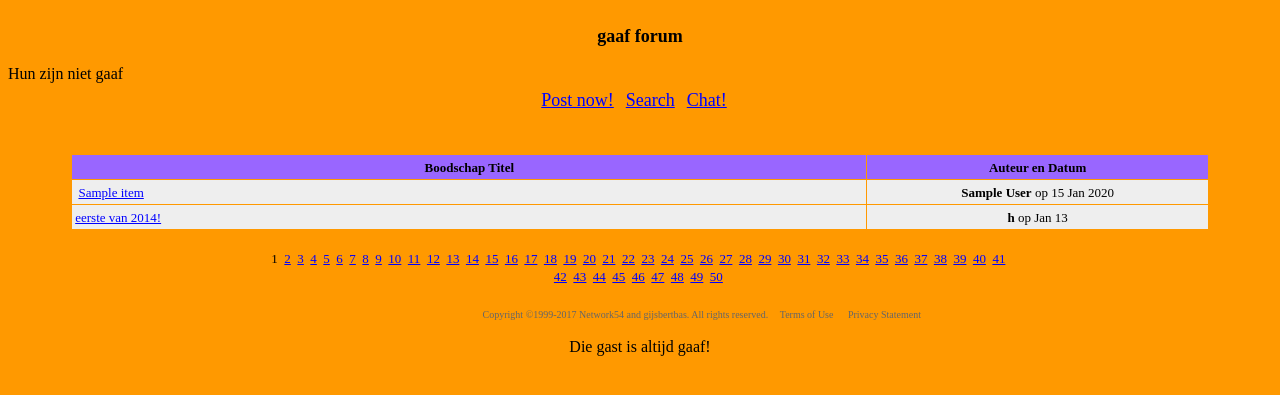
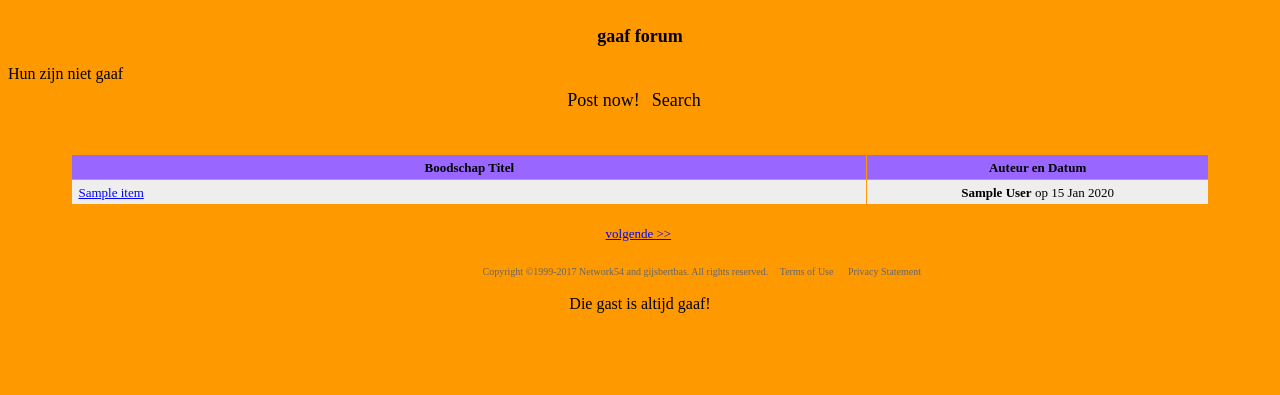
Before and after one commit to Gijsbertbas/forum, a Django app: template forumreborn/forum/templates/forumindex.html in a window 1280 px wide. Shown: the top 395 px of the page. Run offline with Django 3.2, Linux system fonts and the light colour scheme; the template is opened without the code that fills it: most values are stand-ins (such as "Sample title", 1, 10 or a date in 2020).

Commit message:
further updates: message inspection spider and built page indexing

```diff
--- a/forumreborn/forum/templates/forumindex.html
+++ b/forumreborn/forum/templates/forumindex.html
@@ -21,9 +21,8 @@ Hun zijn niet gaaf
 <center>
  <table cellpadding=5>
   <tr>
-   <td align=center><font face="century gothic"  size="+1" ><a href="http://www.network54.com/Forum/95272/post" rel="nofollow">Post now!</a></font></td>
-   <td align=center><font face="century gothic"  size="+1" ><a href="http://www.network54.com/Forum/95272/search">Search</a></font></td>
-   <td align=center><font face="century gothic"  size="+1" ><a href="/Chat/47654">Chat!</a></font></td>
+   <td align=center><font face="century gothic"  size="+1" >Post now!</font></td>
+   <td align=center><font face="century gothic"  size="+1" >Search</font></td>
    <td align=center><font face="century gothic"  size="+1" ></font></td>
   </tr>
  </table>
@@ -45,10 +44,6 @@ Hun zijn niet gaaf
    op {{ item.timestamp|date:"d M Y" }}</font></td>
   </tr>
   {% endfor %}
-  <tr>
-   <td bgcolor=EEEEEE width=70%><font face="century gothic"  size="-1" ><a href="http://www.network54.com/Forum/95272/message/1389628889/eerste+van+2014%21">eerste van 2014!</a></font></td>
-   <td bgcolor=EEEEEE width=30% align=center><font face="century gothic"  size="-1" ><b>h</b> op Jan 13</font></td>
-  </tr>
  </table>
 </center>
 
@@ -56,56 +51,12 @@ Hun zijn niet gaaf
 <center>
 <table border=0 width=60%>
 <tr>
-    <td align=center><font face="century gothic"  size="-1" >1&nbsp;
-    <a href="http://www.network54.com/Forum/95272/page-2">2</a>&nbsp;
-    <a href="http://www.network54.com/Forum/95272/page-3">3</a>&nbsp;
-    <a href="http://www.network54.com/Forum/95272/page-4">4</a>&nbsp;
-    <a href="http://www.network54.com/Forum/95272/page-5">5</a>&nbsp;
-    <a href="http://www.network54.com/Forum/95272/page-6">6</a>&nbsp;
-    <a href="http://www.network54.com/Forum/95272/page-7">7</a>&nbsp;
-    <a href="http://www.network54.com/Forum/95272/page-8">8</a>&nbsp;
-    <a href="http://www.network54.com/Forum/95272/page-9">9</a>&nbsp;
-    <a href="http://www.network54.com/Forum/95272/page-10">10</a>&nbsp;
-    <a href="http://www.network54.com/Forum/95272/page-11">11</a>&nbsp;
-    <a href="http://www.network54.com/Forum/95272/page-12">12</a>&nbsp;
-    <a href="http://www.network54.com/Forum/95272/page-13">13</a>&nbsp;
-    <a href="http://www.network54.com/Forum/95272/page-14">14</a>&nbsp;
-    <a href="http://www.network54.com/Forum/95272/page-15">15</a>&nbsp;
-    <a href="http://www.network54.com/Forum/95272/page-16">16</a>&nbsp;
-    <a href="http://www.network54.com/Forum/95272/page-17">17</a>&nbsp;
-    <a href="http://www.network54.com/Forum/95272/page-18">18</a>&nbsp;
-    <a href="http://www.network54.com/Forum/95272/page-19">19</a>&nbsp;
-    <a href="http://www.network54.com/Forum/95272/page-20">20</a>&nbsp;
-    <a href="http://www.network54.com/Forum/95272/page-21">21</a>&nbsp;
-    <a href="http://www.network54.com/Forum/95272/page-22">22</a>&nbsp;
-    <a href="http://www.network54.com/Forum/95272/page-23">23</a>&nbsp;
-    <a href="http://www.network54.com/Forum/95272/page-24">24</a>&nbsp;
-    <a href="http://www.network54.com/Forum/95272/page-25">25</a>&nbsp;
-    <a href="http://www.network54.com/Forum/95272/page-26">26</a>&nbsp;
-    <a href="http://www.network54.com/Forum/95272/page-27">27</a>&nbsp;
-    <a href="http://www.network54.com/Forum/95272/page-28">28</a>&nbsp;
-    <a href="http://www.network54.com/Forum/95272/page-29">29</a>&nbsp;
-    <a href="http://www.network54.com/Forum/95272/page-30">30</a>&nbsp;
-    <a href="http://www.network54.com/Forum/95272/page-31">31</a>&nbsp;
-    <a href="http://www.network54.com/Forum/95272/page-32">32</a>&nbsp;
-    <a href="http://www.network54.com/Forum/95272/page-33">33</a>&nbsp;
-    <a href="http://www.network54.com/Forum/95272/page-34">34</a>&nbsp;
-    <a href="http://www.network54.com/Forum/95272/page-35">35</a>&nbsp;
-    <a href="http://www.network54.com/Forum/95272/page-36">36</a>&nbsp;
-    <a href="http://www.network54.com/Forum/95272/page-37">37</a>&nbsp;
-    <a href="http://www.network54.com/Forum/95272/page-38">38</a>&nbsp;
-    <a href="http://www.network54.com/Forum/95272/page-39">39</a>&nbsp;
-    <a href="http://www.network54.com/Forum/95272/page-40">40</a>&nbsp;
-    <a href="http://www.network54.com/Forum/95272/page-41">41</a>&nbsp;
-    <a href="http://www.network54.com/Forum/95272/page-42">42</a>&nbsp;
-    <a href="http://www.network54.com/Forum/95272/page-43">43</a>&nbsp;
-    <a href="http://www.network54.com/Forum/95272/page-44">44</a>&nbsp;
-    <a href="http://www.network54.com/Forum/95272/page-45">45</a>&nbsp;
-    <a href="http://www.network54.com/Forum/95272/page-46">46</a>&nbsp;
-    <a href="http://www.network54.com/Forum/95272/page-47">47</a>&nbsp;
-    <a href="http://www.network54.com/Forum/95272/page-48">48</a>&nbsp;
-    <a href="http://www.network54.com/Forum/95272/page-49">49</a>&nbsp;
-    <a href="http://www.network54.com/Forum/95272/page-50">50</a>&nbsp;<p></font>
+    <td align=center><font face="century gothic"  size="-1" >
+    {% if previous > 0 %}
+    <a href={% url 'index' previous %}>&#60;&#60; vorige</a>&nbsp;&nbsp;
+    {% endif %}
+    <a href={% url 'index' next %}>volgende &#62;&#62;</a>&nbsp;
+    <p></font>
     </td>
 </tr>
 </table>
--- a/forumreborn/forum/templates/forummessage.html
+++ b/forumreborn/forum/templates/forummessage.html
@@ -14,7 +14,7 @@
   <tr>
    <td><font face="century gothic">
    <BR>
-   <h1 style="font-size:100%;padding:0px;margin:0px;">{{ post.title }}</h1>door {{ post.author }}
+   <h1 style="font-size:100%;padding:0px;margin:0px;">{{ post.title }}</h1>door {{ post.author }}<br>prinsen
    <P>
    </center>
     <div class="intelliTxt KonaBody">
--- a/forumreborn/forum/urls.py
+++ b/forumreborn/forum/urls.py
@@ -5,6 +5,7 @@ from forum.views import *
 
 urlpatterns = [
     url(r'^$', RedirectView.as_view(url='index-1/')),
-    url(r'^index-1/$', IndexView.as_view(), name='index'),
+    url(r'^index-0/$', RedirectView.as_view(url='../index-1/')),
+    url(r'^index-(?P<indno>[0-9]+)/$', IndexView.as_view(), name='index'),
     url(r'^message/(?P<id>[0-9]+)$', MessageView.as_view(), name='message-view'),
 ]
```
Also changed, not shown: forumreborn/forum/views.py (+7 -1 lines), forumscrape/forumscrape/spiders/forumspider.py (+20 -11 lines), forumreborn/db.sqlite3.
